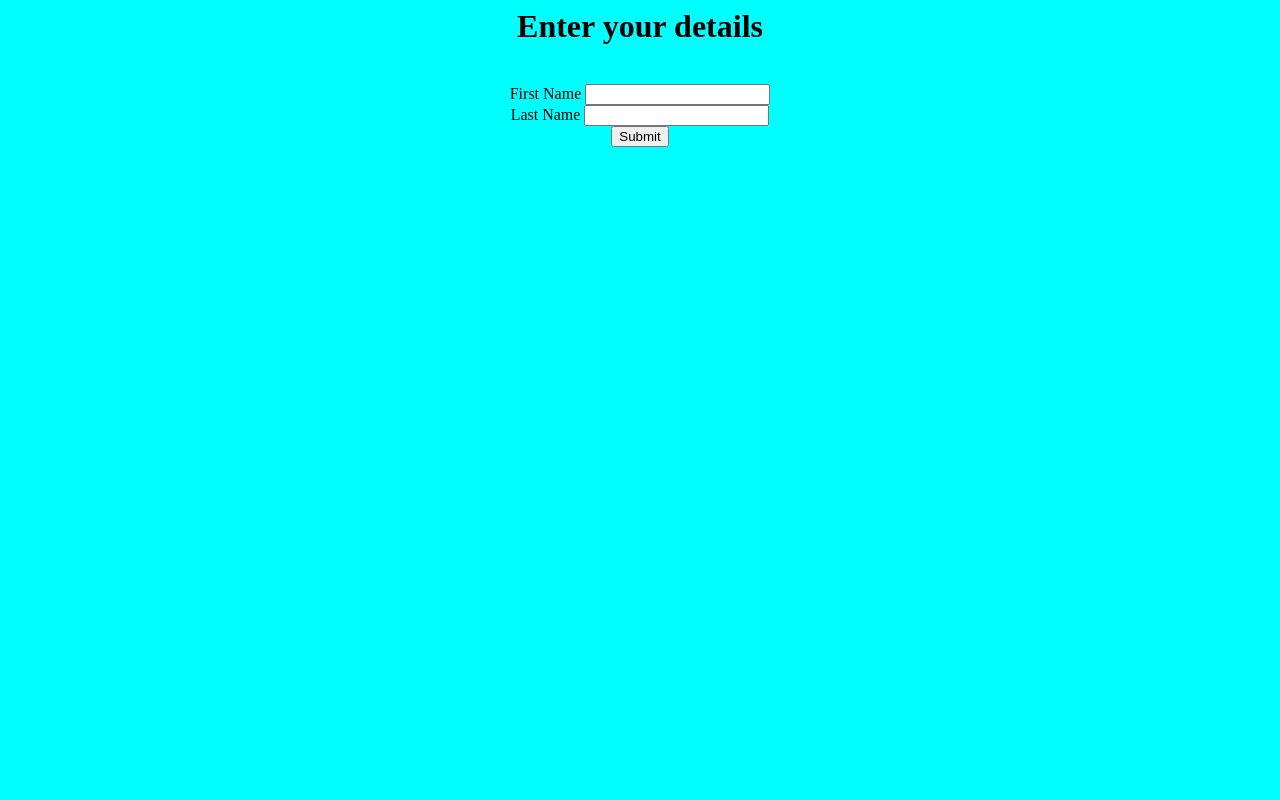
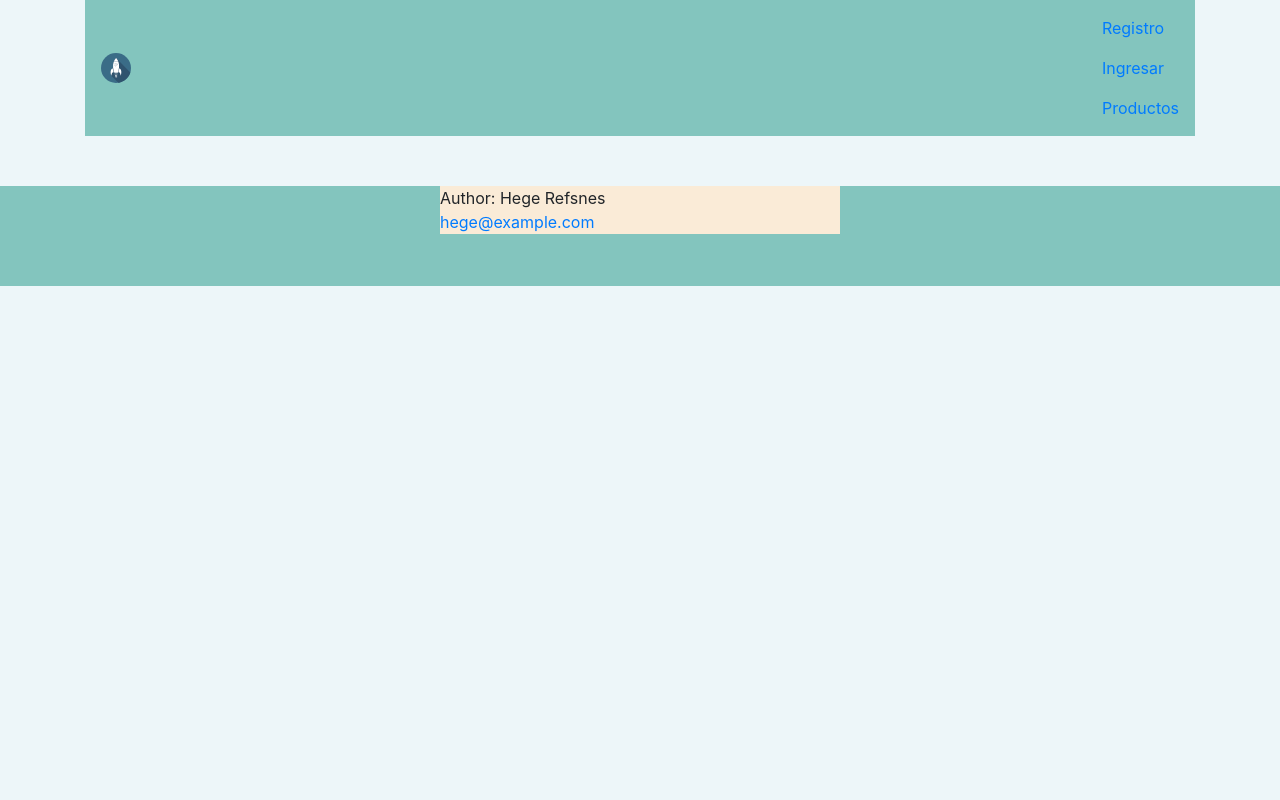
Before and after one commit to Horus19/flask_pro_files, a Flask app: page / in a window 1280 px wide. Run offline with Flask 2, Linux system fonts and the light colour scheme; some libraries are stand-ins or nearby versions.

Commit message:
avance del index

```diff
--- a/templates/index.html
+++ b/templates/index.html
@@ -1,12 +1,50 @@
 <HTML>
-<BODY bgcolor="cyan">
-<form method="POST" action="">
-    <center>
-    <H1>Enter your details </H1> <br>
-    First Name <input type = "text" name= "fname" /> <br>
-    Last Name <input type = "text" name = "lname" /> <br>
-    <input type = "submit">
-    </center>
-</form>
-</BODY>
+<head>
+     <title>Inicio</title>
+    <link rel="stylesheet" href="https://stackpath.bootstrapcdn.com/bootstrap/4.5.2/css/bootstrap.min.css" integrity="sha384-JcKb8q3iqJ61gNV9KGb8thSsNjpSL0n8PARn9HuZOnIxN0hoP+VmmDGMN5t9UJ0Z" crossorigin="anonymous">
+    <script src="https://code.jquery.com/jquery-3.5.1.slim.min.js" integrity="sha384-DfXdz2htPH0lsSSs5nCTpuj/zy4C+OGpamoFVy38MVBnE+IbbVYUew+OrCXaRkfj" crossorigin="anonymous"></script>
+    <script src="https://cdn.jsdelivr.net/npm/popper.js@1.16.1/dist/umd/popper.min.js" integrity="sha384-9/reFTGAW83EW2RDu2S0VKaIzap3H66lZH81PoYlFhbGU+6BZp6G7niu735Sk7lN" crossorigin="anonymous"></script>
+    <script src="https://stackpath.bootstrapcdn.com/bootstrap/4.5.2/js/bootstrap.min.js" integrity="sha384-B4gt1jrGC7Jh4AgTPSdUtOBvfO8shuf57BaghqFfPlYxofvL8/KUEfYiJOMMV+rV" crossorigin="anonymous"></script>
+
+    <style>
+
+        footer
+        {
+            margin-top:50px;
+            width:100%;
+            height:100px;
+            background-color:#83c5be;
+        }
+
+    </style>
+
+<body style="background-color:#edf6f9">
+    <div class="container">
+    <nav class="navbar navbar-inverse" style="background-color: #83c5be">
+        <a class="navbar-brand" href="/">
+        <img src="../static/img/game.svg" width="30" height="30" class="d-inline-block align-top" alt='Logo Boostrap'>
+        </a>
+        <ul class ="navbar-nav">
+            <li class="nav-item active">
+                <a class="nav-link" href="/registro">Registro</a>
+            </li>
+            <li class="nav-item active">
+                <a class="nav-link" href="/login">Ingresar</a>
+            </li>
+            <li class="nav-item active">
+                <a class="nav-link" href="/Productos">Productos</a>
+            </li>
+        </ul>
+        </div>
+    </nav>
+    </div>
+
+
+    <footer>
+        <div style="margin-left:auto;margin-right:auto;width: 400px;background-color: antiquewhite">
+        <p style="margin-top: 12px">Author: Hege Refsnes<br>
+        <a href="mailto:hege@example.com">hege@example.com</a></p>
+        </div>
+    </footer>
+</body>
 </HTML>
```
Also changed, not shown: static/img/game.svg (added), 1 other file.
